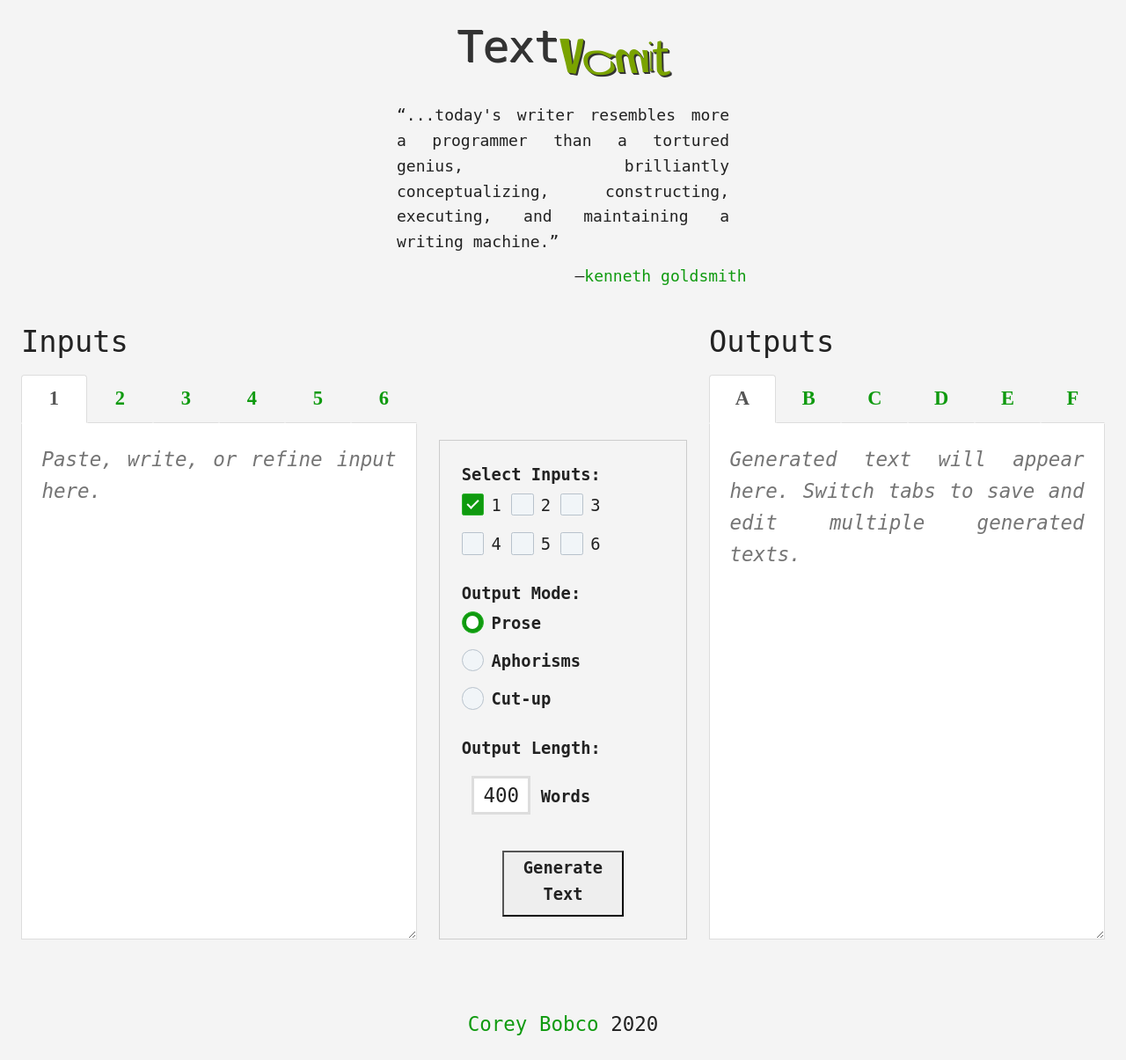
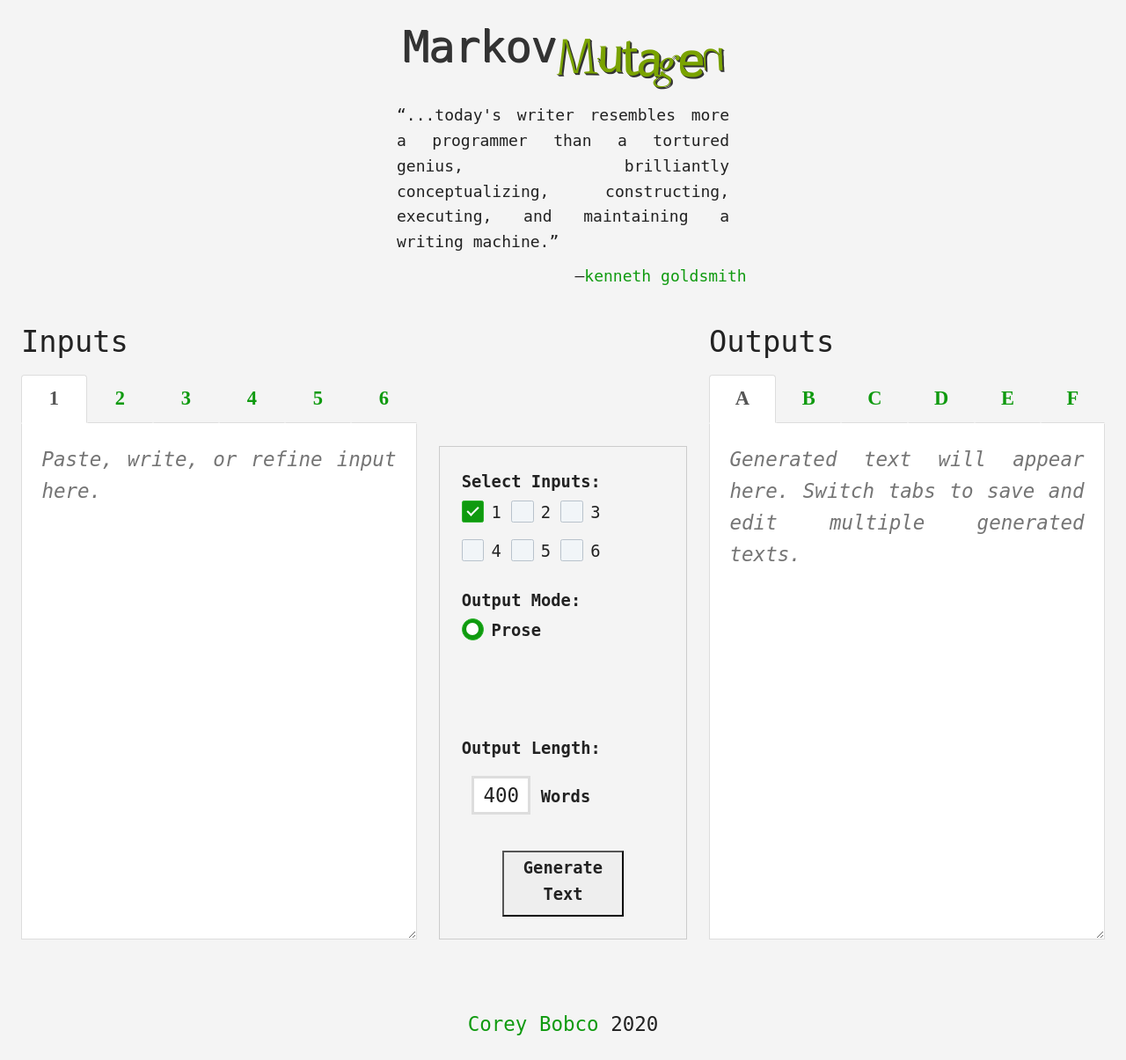
Before and after one commit to coreybobco/markovmutagen, a Flask app: page / in a window 1280 px wide. Shown: the whole page at 88% size. Run offline with Flask 2, Linux system fonts and the light colour scheme; some libraries are stand-ins or nearby versions; some web fonts are replaced.

Commit message:
Rename Text Vomit to Markov Mutagen

```diff
--- a/static/index.css
+++ b/static/index.css
@@ -10,7 +10,7 @@
     display: inline-block;
   }
 
-  #text-vomit-container{
+  #mutagen-container{
     position: relative;
     font-size: 1.5em;
     width: 100vw;
--- a/templates/index.html
+++ b/templates/index.html
@@ -1,6 +1,7 @@
 <html>
+
 <head>
-  <link rel="stylesheet" media="screen" href="https://fontlibrary.org/face/notcouriersans" type="text/css"/>
+  <link rel="stylesheet" media="screen" href="https://fontlibrary.org/face/notcouriersans" type="text/css" />
   <link href="https://fonts.googleapis.com/css?family=Almendra+Display&display=swap" rel="stylesheet">
   <meta name="viewport" content="width=device-width, initial-scale=1, maximum-scale=1">
   <link rel="stylesheet" href="http://maxcdn.bootstrapcdn.com/bootstrap/3.3.5/css/bootstrap.min.css">
@@ -11,15 +12,16 @@
 </head>
 
 <body>
-  <main id="text-vomit-container">
+  <main id="mutagen-container">
     <section id="header">
       <section id="title">
-      <h1><span>Text</span>Vomit</h1>
+        <h1><span>Markov</span>Mutagen</h1>
       </section>
       <section id="subtitle">
         <section id="quote-container">
           <figure id="quotation">
-        <p>“...today's writer resembles more a programmer than a tortured genius, brilliantly conceptualizing, constructing, executing, and maintaining a writing machine.”</p>
+            <p>“...today's writer resembles more a programmer than a tortured genius, brilliantly conceptualizing,
+              constructing, executing, and maintaining a writing machine.”</p>
           </figure>
           <figcaption id="attribution">
             —<a href="http://chronicle.com/article/Uncreative-Writing/128908/">kenneth goldsmith</a>
@@ -64,74 +66,77 @@
           <section id="include-input-container">
             <label for="input-selection">Select Inputs:</label><br>
             <label class="b-contain">
-          <input type ="checkbox" id="include_input_1" name="include_inputs" value=1 checked/>
+              <input type="checkbox" id="include_input_1" name="include_inputs" value=1 checked />
               <label for="include_input_1">
                 <span>1</span>
               </label>
               <div class="b-input"></div>
             </label>
             <label class="b-contain">
-          <input type ="checkbox" id="include_input_2" name="include_inputs" value=2 />
+              <input type="checkbox" id="include_input_2" name="include_inputs" value=2 />
               <label for="include_input_2">
                 <span>2</span>
               </label>
               <div class="b-input"></div>
             </label>
             <label class="b-contain">
-          <input type ="checkbox" id="include_input_3" name="include_inputs" value=3 />
+              <input type="checkbox" id="include_input_3" name="include_inputs" value=3 />
               <label for="include_input_3">
                 <span>3</span>
               </label>
               <div class="b-input"></div>
             </label><br>
             <label class="b-contain">
-          <input type ="checkbox" id="include_input_4" name="include_inputs" value=4 />
+              <input type="checkbox" id="include_input_4" name="include_inputs" value=4 />
               <label for="include_input_4">
                 <span>4</span>
               </label>
               <div class="b-input"></div>
             </label>
             <label class="b-contain">
-          <input type ="checkbox" id="include_input_5" name="include_inputs" value=5 />
+              <input type="checkbox" id="include_input_5" name="include_inputs" value=5 />
               <label for="include_input_5">
                 <span>5</span>
               </label>
               <div class="b-input"></div>
             </label>
             <label class="b-contain">
-          <input type ="checkbox" id="include_input_6" name="include_inputs" value=6 />
+              <input type="checkbox" id="include_input_6" name="include_inputs" value=6 />
               <label for="include_input_6">
                 <span>6</span>
               </label>
               <div class="b-input"></div>
             </label>
           </section>
-      <section id = "mode_selector">
+          <section id="mode_selector">
             <label for="mode_selector">Output Mode:</label><br>
             <label class="b-contain">
               <label for="prose"><span>Prose</span></label><br>
-          <input type ="radio" id="prose" name="mode_selector" checked>
+              <input type="radio" id="prose" name="mode_selector" checked>
               <div class="b-input"></div>
             </label><br>
             <label class="b-contain">
-        <label for="aphorisms"><span>Aphorisms</span></label><br>
-        <input type ="radio" id="aphorisms" name="mode_selector" >
-        <div class="b-input"></div>
+              <label for="aphorisms" class="hidden"><span>Aphorisms</span></label><br>
+              <input type="radio" id="aphorisms" name="mode_selector" class="hidden">
+
             </label><br>
             <label class="b-contain">
-        <label for="cutup"><span><a id="cutup-link" href="https://briongysin.com/cut-ups/">Cut-up</a></span></label><br>
-        <input type ="radio" id="cutup" name="mode_selector">
-        <div class="b-input"></div>
-        <input type ="radio" id="poem" name="mode_selector" class="hidden"><label for="poem" class="hidden">as Poem</label>
+              <label for="cutup" class="hidden"><span><a id="cutup-link"
+                    href="https://briongysin.com/cut-ups/">Cut-up</a></span></label><br>
+              <input type="radio" id="cutup" name="mode_selector" class="hidden">
+
+              <input type="radio" id="poem" name="mode_selector" class="hidden"><label for="poem" class="hidden">as
+                Poem</label>
             </label>
           </section>
           <div id="cutup_block_size_container" class="hidden">
             Block Size Between:<br>
-        <input class="cutup_block_size" type="number" value='2'/>and<input class='cutup_block_size' type='number' value='5'/>Words
+            <input class="cutup_block_size" type="number" value='2' />and<input class='cutup_block_size' type='number'
+              value='5' />Words
           </div>
           <section id="wordcount-container">
             <label for="wordcount">Output Length:</label>
-        <input id='wordcount' type='number' value='400'/><label for='wordcount'>Words</label><br>
+            <input id='wordcount' type='number' value='400' /><label for='wordcount'>Words</label><br>
           </section>
           <section id="generate-text-container">
             <button id="generate-text"><label for="generate-text">Generate Text</label></button><br>
@@ -150,22 +155,28 @@
           </ul>
           <div class="tab-content">
             <div id="outputtab1" class="tab-pane fade in active">
-           <textarea cols=78 rows=15 id=input placeholder="Generated text will appear here. Switch tabs to save and edit multiple generated texts."></textarea>
+              <textarea cols=78 rows=15 id=input
+                placeholder="Generated text will appear here. Switch tabs to save and edit multiple generated texts."></textarea>
             </div>
             <div id="outputtab2" class="tab-pane fade in">
-           <textarea cols=78 rows=15 id=input placeholder="Generated text will appear here. Switch tabs to save and edit multiple generated texts."></textarea>
+              <textarea cols=78 rows=15 id=input
+                placeholder="Generated text will appear here. Switch tabs to save and edit multiple generated texts."></textarea>
             </div>
             <div id="outputtab3" class="tab-pane fade in">
-           <textarea cols=78 rows=15 id=input placeholder="Generated text will appear here. Switch tabs to save and edit multiple generated texts."></textarea>
+              <textarea cols=78 rows=15 id=input
+                placeholder="Generated text will appear here. Switch tabs to save and edit multiple generated texts."></textarea>
             </div>
             <div id="outputtab4" class="tab-pane fade in">
-           <textarea cols=78 rows=15 id=input placeholder="Generated text will appear here. Switch tabs to save and edit multiple generated texts."></textarea>
+              <textarea cols=78 rows=15 id=input
+                placeholder="Generated text will appear here. Switch tabs to save and edit multiple generated texts."></textarea>
             </div>
             <div id="outputtab5" class="tab-pane fade in">
-           <textarea cols=78 rows=15 id=input placeholder="Generated text will appear here. Switch tabs to save and edit multiple generated texts."></textarea>
+              <textarea cols=78 rows=15 id=input
+                placeholder="Generated text will appear here. Switch tabs to save and edit multiple generated texts."></textarea>
             </div>
             <div id="outputtab6" class="tab-pane fade in">
-           <textarea cols=78 rows=15 id=input placeholder="Generated text will appear here. Switch tabs to save and edit multiple generated texts."></textarea>
+              <textarea cols=78 rows=15 id=input
+                placeholder="Generated text will appear here. Switch tabs to save and edit multiple generated texts."></textarea>
             </div>
           </div>
           </div>
@@ -180,4 +191,5 @@
     </section>
   </main>
 </body>
+
 </html>
```
Lines whose indentation alone changed are shown as unchanged.
